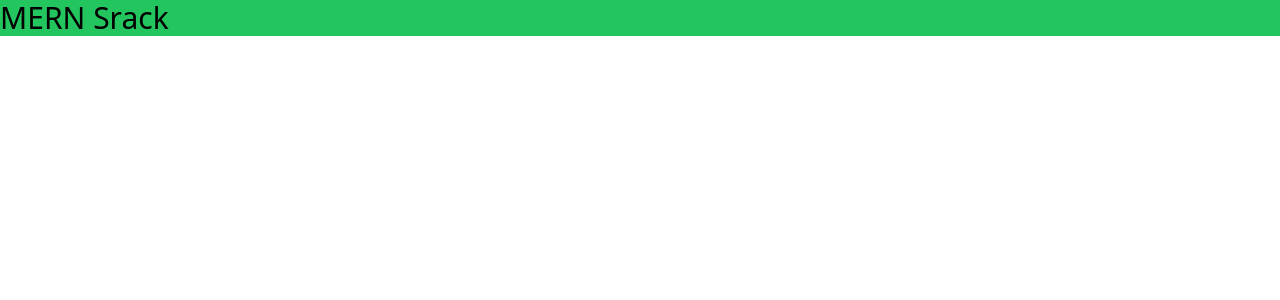
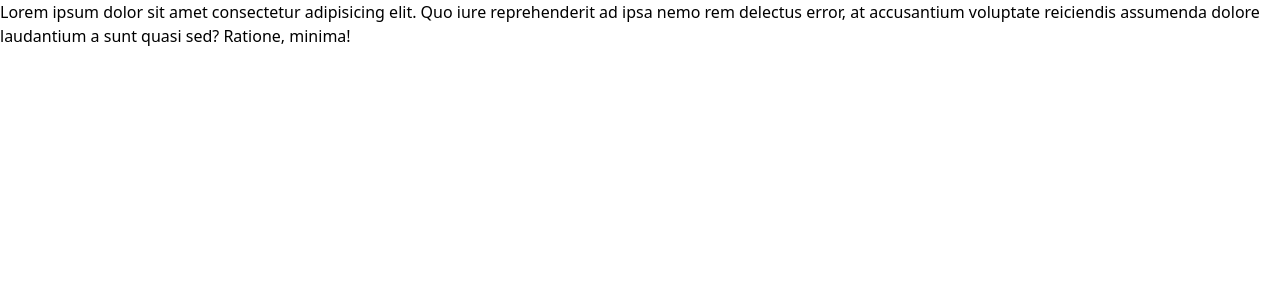
Before and after one commit to KellsWorks/linktree-clone, a React (Create React App) app in the folder frontend/: page / in a window 1280 px wide. Shown: the top 300 px of the page. Built offline with nearby package versions, Linux system fonts and the light colour scheme.

Commit message:
frontend: configure routes

```diff
--- a/frontend/package.json
+++ b/frontend/package.json
@@ -12,6 +12,7 @@
     "@types/react-dom": "^18.2.6",
     "react": "^18.2.0",
     "react-dom": "^18.2.0",
+    "react-router-dom": "^6.14.1",
     "react-scripts": "5.0.1",
     "typescript": "^4.9.5",
     "web-vitals": "^2.1.4"
--- a/frontend/src/App.tsx
+++ b/frontend/src/App.tsx
@@ -1,12 +1,9 @@
-import React from 'react';
-import logo from './logo.svg';
+import React from "react";
 
 function App() {
   return (
-    <div className="App">
-      <div className="text-3xl bg-green-500">
-        MERN Srack
-      </div>
+    <div>
+      Lorem ipsum dolor sit amet consectetur adipisicing elit. Quo iure reprehenderit ad ipsa nemo rem delectus error, at accusantium voluptate reiciendis assumenda dolore laudantium a sunt quasi sed? Ratione, minima!
     </div>
   );
 }
--- a/frontend/src/index.tsx
+++ b/frontend/src/index.tsx
@@ -4,16 +4,26 @@ import './index.css';
 import App from './App';
 import reportWebVitals from './reportWebVitals';
 
+import {
+  createBrowserRouter,
+  RouterProvider,
+} from "react-router-dom";
+
+const router = createBrowserRouter([
+  {
+    path: "/",
+    element: <App/>,
+  },
+]);
+
 const root = ReactDOM.createRoot(
   document.getElementById('root') as HTMLElement
 );
+
 root.render(
   <React.StrictMode>
-    <App />
+    <RouterProvider router={router} />
   </React.StrictMode>
 );
 
-// If you want to start measuring performance in your app, pass a function
-// to log results (for example: reportWebVitals(console.log))
-// or send to an analytics endpoint. Learn more: https://bit.ly/CRA-vitals
 reportWebVitals();
--- /dev/null
+++ b/frontend/src/pages/auth/Login.tsx
@@ -0,0 +1,7 @@
+import React from 'react'
+
+export default function Login() {
+  return (
+    <div>Login</div>
+  )
+}
--- /dev/null
+++ b/frontend/src/pages/auth/Register.tsx
@@ -0,0 +1,7 @@
+import React from 'react'
+
+export default function Register() {
+  return (
+    <div>Register</div>
+  )
+}
```
